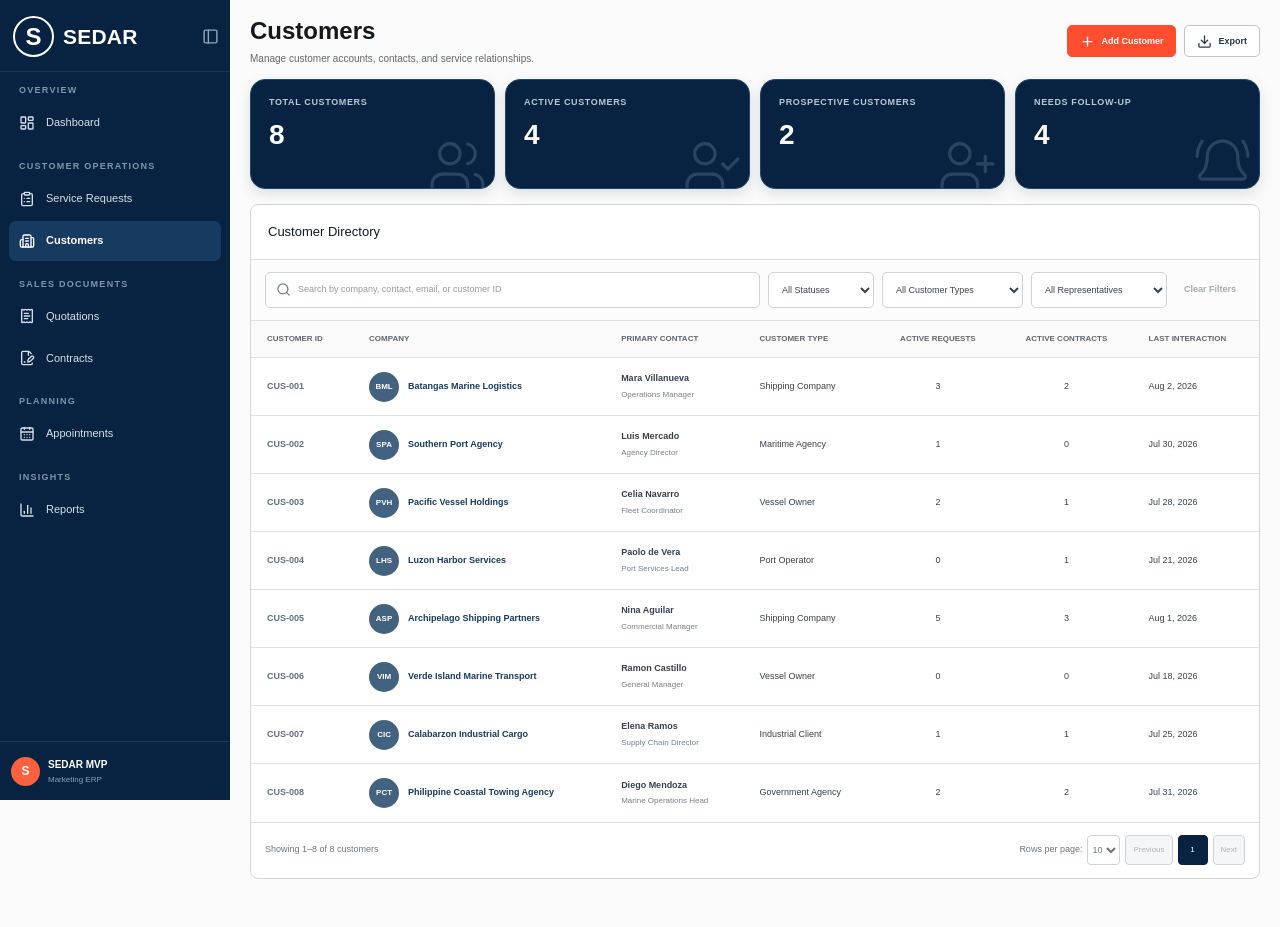
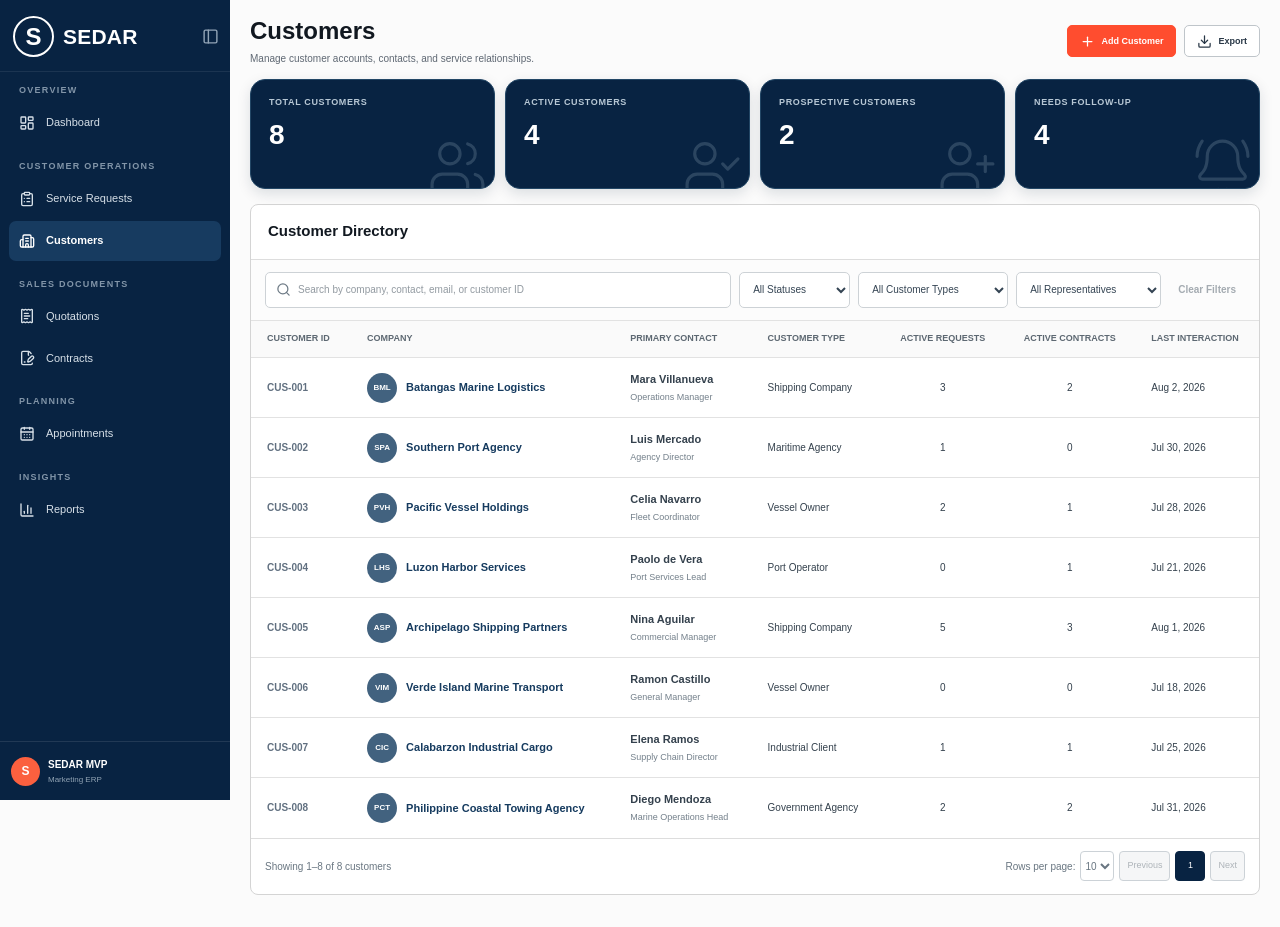
Before and after one commit to EdrianHernandez/sedar-layout, a React (Vite) app: page /marketing/customers in a window 1280 px wide. Built offline with nearby package versions, Linux system fonts and the light colour scheme.

Commit message:
feat: update customer panel styles for improved readability and consistency

```diff
--- a/src/index.css
+++ b/src/index.css
@@ -111,33 +111,34 @@ td { border-top: 1px solid #e2e2e2; }
 .customers-page { min-width: 0; }
 .customer-directory { margin-top: 15px; }
 .customer-panel-header { min-height: 55px; padding: 0 17px; display: flex; align-items: center; border-bottom: 1px solid #ddd; }
-.customer-panel-header h2 { margin: 0; font-size: 13px; }
+.customer-panel-header h2 { margin: 0; font-size: 15px; font-weight: 700; }
 .customer-filters { padding: 12px 14px; display: flex; align-items: center; gap: 8px; border-bottom: 1px solid #e2e2e2; background: #fcfcfc; }
 .customer-filters label { min-width: 0; }
-.customer-filters select, .customer-search { height: 36px; border: 1px solid #cdd2d6; border-radius: 5px; color: #344453; background: #fff; font-size: 9px; }
+.customer-filters select, .customer-search { height: 36px; border: 1px solid #cdd2d6; border-radius: 5px; color: #344453; background: #fff; font-size: 10px; }
 .customer-filters select { max-width: 180px; padding: 0 27px 0 9px; }
 .customer-search { min-width: 220px; flex: 1; display: flex; align-items: center; gap: 7px; padding: 0 10px; }
 .customer-search svg { flex: 0 0 auto; color: #6d7a85; }
-.customer-search input { width: 100%; min-width: 0; border: 0; outline: 0; color: #263644; background: transparent; font-size: 9px; }
-.clear-filters { min-height: 36px; padding: 0 9px; border: 0; color: #304b65; background: transparent; font-size: 9px; font-weight: 700; white-space: nowrap; cursor: pointer; }
+.customer-search input { width: 100%; min-width: 0; border: 0; outline: 0; color: #263644; background: transparent; font-size: 10px; }
+.clear-filters { min-height: 36px; padding: 0 9px; border: 0; color: #304b65; background: transparent; font-size: 10px; font-weight: 700; white-space: nowrap; cursor: pointer; }
 .clear-filters:disabled { color: #a4abb1; cursor: default; }
 .customer-table-scroll { max-width: 100%; overflow-x: auto; }
 .customer-table { min-width: 1180px; }
-.customer-table th { white-space: nowrap; }
-.customer-table td { height: 58px; padding: 8px 16px; color: #34414d; font-size: 9px; white-space: nowrap; }
+.customer-table th { font-size: 9px; white-space: nowrap; }
+.customer-table td { height: 60px; padding: 8px 16px; color: #34414d; font-size: 10px; white-space: nowrap; }
 .customer-table td strong, .customer-table td span { display: block; }
-.customer-table td > span { margin-top: 3px; color: #74808b; font-size: 8px; }
+.customer-table td:nth-child(3) strong { font-size: 11px; }
+.customer-table td > span { margin-top: 3px; color: #74808b; font-size: 9px; }
 .customer-table tbody tr:hover { background: #fbfcfd; }
 .clickable-customer-row { cursor: pointer; }
 .clickable-customer-row:focus-visible { outline: 2px solid #ff8b77; outline-offset: -2px; }
 .customer-id { color: #617080 !important; font-weight: 700; }
 .company-cell { display: flex; align-items: center; gap: 9px; }
 .company-avatar { width: 30px; height: 30px; flex: 0 0 30px; display: grid !important; place-items: center; border-radius: 50%; color: #fff !important; background: #42627f; font-size: 8px !important; font-weight: 700; }
-.company-cell a { max-width: 190px; overflow: hidden; color: #163b5f; font-weight: 700; text-decoration: none; text-overflow: ellipsis; }
+.company-cell a { max-width: 190px; overflow: hidden; color: #163b5f; font-size: 11px; font-weight: 700; text-decoration: none; text-overflow: ellipsis; }
 .company-cell a:hover { text-decoration: underline; }
 .number-column { text-align: center; }
 .actions-column { width: 55px; text-align: center; }
-.customer-status { width: fit-content; margin: 0 !important; padding: 4px 7px; display: inline-flex !important; border-radius: 10px; font-size: 8px !important; font-weight: 700; }
+.customer-status { width: fit-content; margin: 0 !important; padding: 4px 8px; display: inline-flex !important; border-radius: 10px; font-size: 9px !important; font-weight: 700; }
 .status-active { color: #177342 !important; background: #e4f5eb; }
 .status-prospect { color: #245d99 !important; background: #e7f0fa; }
 .status-inactive { color: #66717b !important; background: #edf0f2; }
@@ -152,10 +153,10 @@ td { border-top: 1px solid #e2e2e2; }
 .customer-empty strong { color: #344655; font-size: 11px; }
 .customer-empty p { margin: 6px 0 15px; font-size: 9px; }
 .customer-empty .button { margin-top: 14px; }
-.customer-pagination { min-height: 56px; padding: 9px 14px; display: flex; align-items: center; justify-content: space-between; gap: 12px; border-top: 1px solid #ddd; color: #697681; font-size: 9px; }
+.customer-pagination { min-height: 56px; padding: 9px 14px; display: flex; align-items: center; justify-content: space-between; gap: 12px; border-top: 1px solid #ddd; color: #697681; font-size: 10px; }
 .pagination-controls, .pagination-controls label { display: flex; align-items: center; gap: 5px; }
-.pagination-controls select { height: 30px; border: 1px solid #ccd2d7; border-radius: 4px; font-size: 9px; }
-.pagination-controls button { min-width: 30px; height: 30px; padding: 0 7px; border: 1px solid #ccd2d7; border-radius: 4px; color: #334555; background: #fff; font-size: 8px; cursor: pointer; }
+.pagination-controls select { height: 30px; border: 1px solid #ccd2d7; border-radius: 4px; font-size: 10px; }
+.pagination-controls button { min-width: 30px; height: 30px; padding: 0 7px; border: 1px solid #ccd2d7; border-radius: 4px; color: #334555; background: #fff; font-size: 9px; cursor: pointer; }
 .pagination-controls button.current-page { border-color: var(--sidebar); color: #fff; background: var(--sidebar); }
 .pagination-controls button:disabled { color: #aeb4b9; background: #f5f6f7; cursor: default; }
 .modal-backdrop { position: fixed; z-index: 300; inset: 0; padding: 24px; display: grid; place-items: center; background: rgba(3,15,29,.62); }
```
